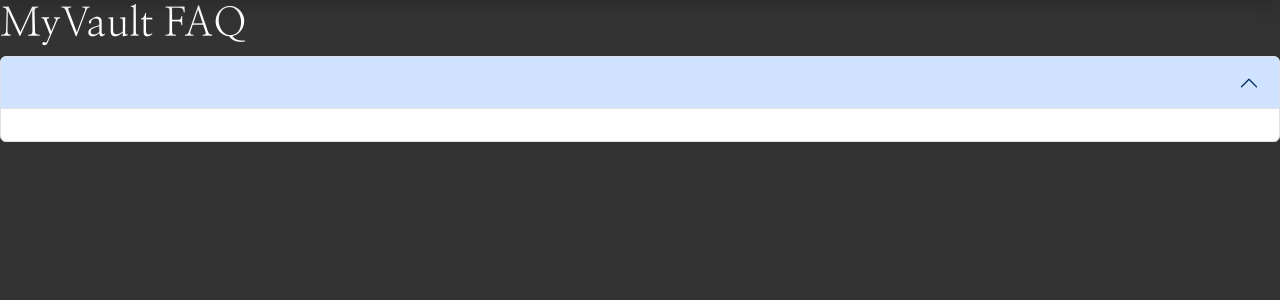
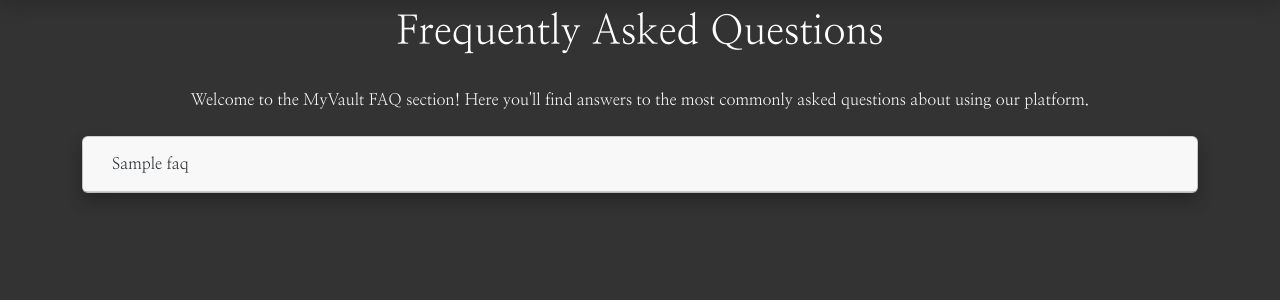
Before and after one commit to Tamas-Gavlider/MyVault, a Django app: page /faq in a window 1280 px wide. Shown: the part 72-372 px from the top of the page. Run offline with Django 4.2, Linux system fonts and the light colour scheme; tables that the repository leaves empty hold one stand-in row (values such as "Sample post").

Commit message:
Add FAQ to the faq.html

```diff
--- a/my_home/templates/faq.html
+++ b/my_home/templates/faq.html
@@ -1,19 +1,41 @@
 {% extends 'base.html'%}
 {% load static %}
 {% block content %}
+<div class="container">
+  <div class="row">
+    <div class="col-12 text-center mx-auto pb-2">
+      <h1 class="mx-auto mb-4 p-2">Frequently Asked Questions</h1>
+      <p>Welcome to the MyVault FAQ section! Here you'll find answers to the most commonly asked questions about using
+        our platform.</p>
+    </div>
 
-<h1>MyVault FAQ</h1>
-<div class="accordion" id="accordionExample">
-    <div class="accordion-item">
-      <h2 class="accordion-header">
-        <button class="accordion-button" type="button" data-bs-toggle="collapse" data-bs-target="#collapseOne" aria-expanded="true" aria-controls="collapseOne">
-        </button>
-      </h2>
-      <div id="collapseOne" class="accordion-collapse collapse show" data-bs-parent="#accordionExample">
-        <div class="accordion-body">
+    <div class="col mb-3">
+      <div>
+        <div class="accordion shadow" id="faqAccordion">
+          {% for faq in faqs %}
+
+          <!-- FAQ Item -->
+          <div class="faq-card card">
+            <div class="faq-card-header card-header shadow" id="faqHeading{{ faq.id }}" data-bs-toggle="collapse"
+              data-bs-target="#faqCollapse{{ faq.id }}" aria-expanded="true" aria-controls="faqCollapse{{ faq.id }}"
+              role="button">
+              <h2 class="mb-0 d-flex justify-content-between align-items-center faq-link btn">
+                {{ faq.question }}
+                <small><i class="fa-solid fa-chevron-down"></i></small>
+              </h2>
+            </div>
+            <div id="faqCollapse{{ faq.id }}" class="collapse" aria-labelledby="faqHeading{{ faq.id }}"
+              data-bs-parent="#faqAccordion">
+              <div class="card-body pb-2 pl-2">
+                {{ faq.answer }}
+              </div>
+            </div>
+          </div>
+          {% endfor %}
         </div>
       </div>
     </div>
   </div>
+</div>
 
-{% endblock %}
+{% endblock content %}
```
